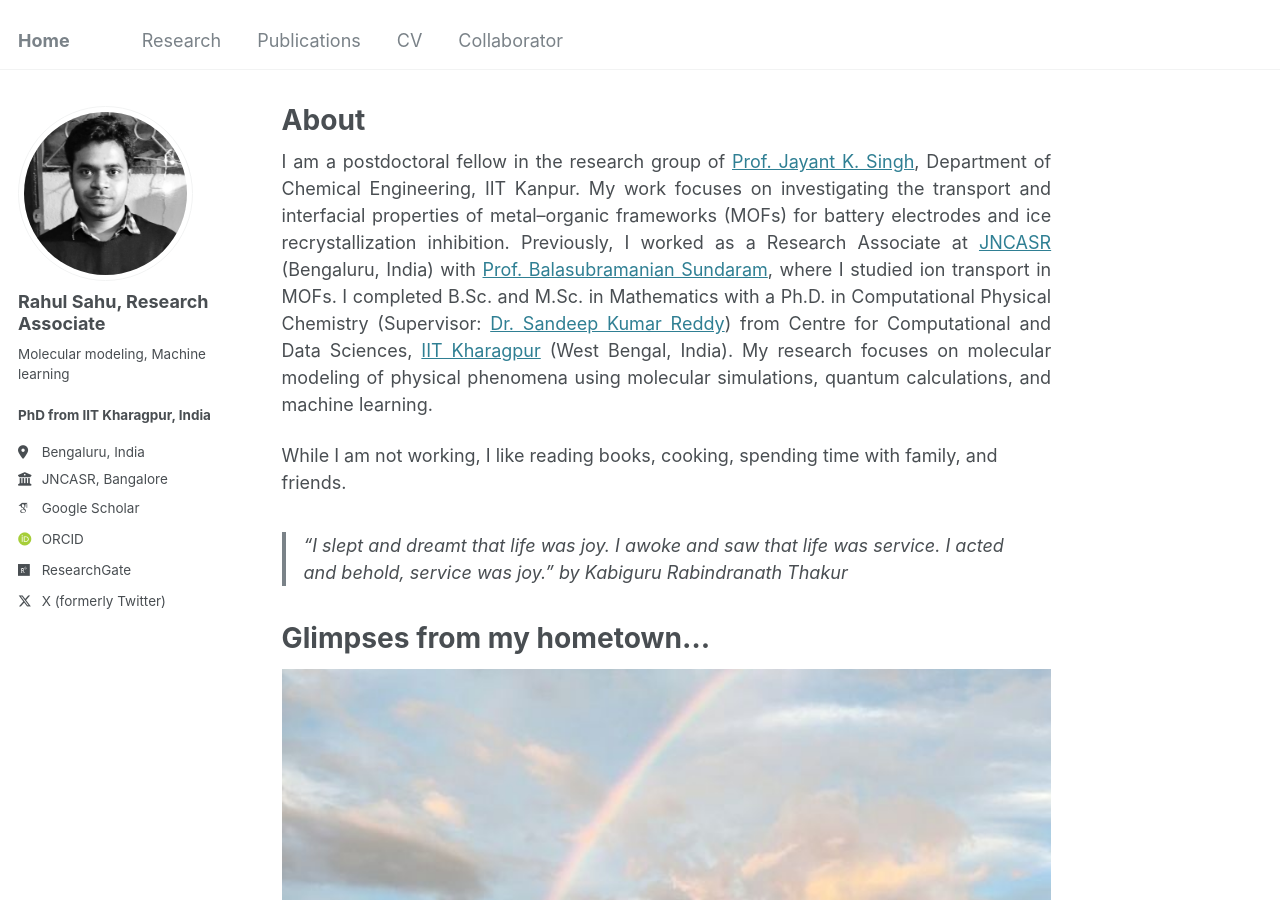
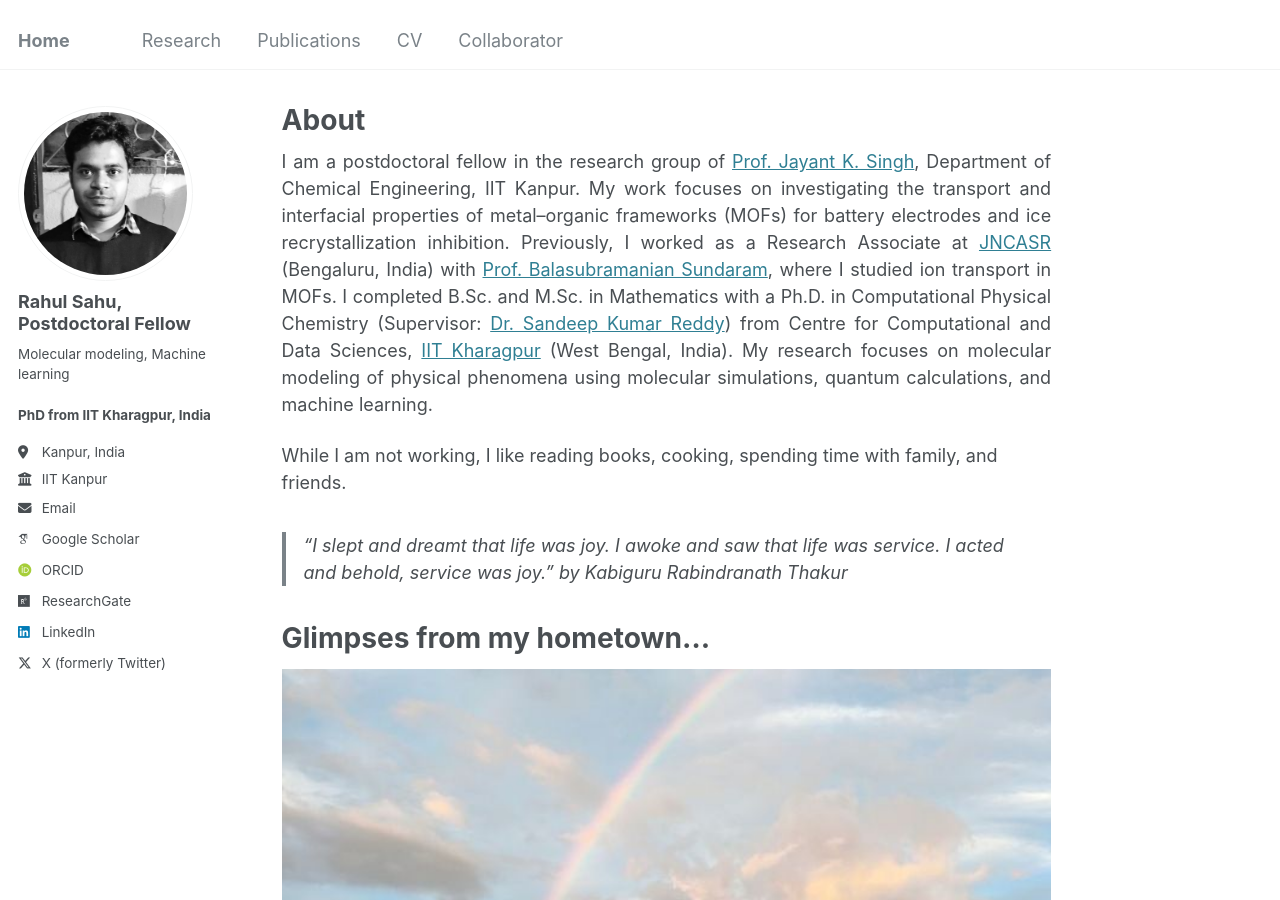
Before and after one commit to srahul21/srahul21.github.io, a Jekyll site: the page built from _pages/about.md, in a window 1280 px wide and 900 px high. Built offline with Jekyll 4.4.1, drawn with Linux system fonts in a browser that asks for light colours; some web fonts are replaced.

Commit message:
Update _config.yml

```diff
--- a/_config.yml
+++ b/_config.yml
@@ -22,14 +22,14 @@ repository               : "srahul21/srahul21.github.io"
 author:
   # Biographic information
   avatar           : "my-image.jpg"
-  name             : "Rahul Sahu, Research Associate"
+  name             : "Rahul Sahu, Postdoctoral Fellow"
   pronouns         : # example: "she/her"
   bio              : "Molecular modeling, Machine learning"
   degree           : "PhD from IIT Kharagpur, India"
-  location         : "Bengaluru, India"
-  employer         : "JNCASR, Bangalore"
+  location         : "Kanpur, India"
+  employer         : "IIT Kanpur"
   uri              : # URL
-  email            : # URL
+  email            : "rahulsahu@iitk.ac.in"
 
   # Academic websites
   arxiv            : # URL - Update with the correct link to your profile
@@ -59,7 +59,7 @@ author:
   keybase          : # Username
   instagram        : # Username
   lastfm           : # Username
-  linkedin         : # Username
+  linkedin         : "https://www.linkedin.com/in/rahul-sahu-aab2b6303/"
   mastodon         : # URL
   medium           : # URL
   pinterest        : # Username
```
